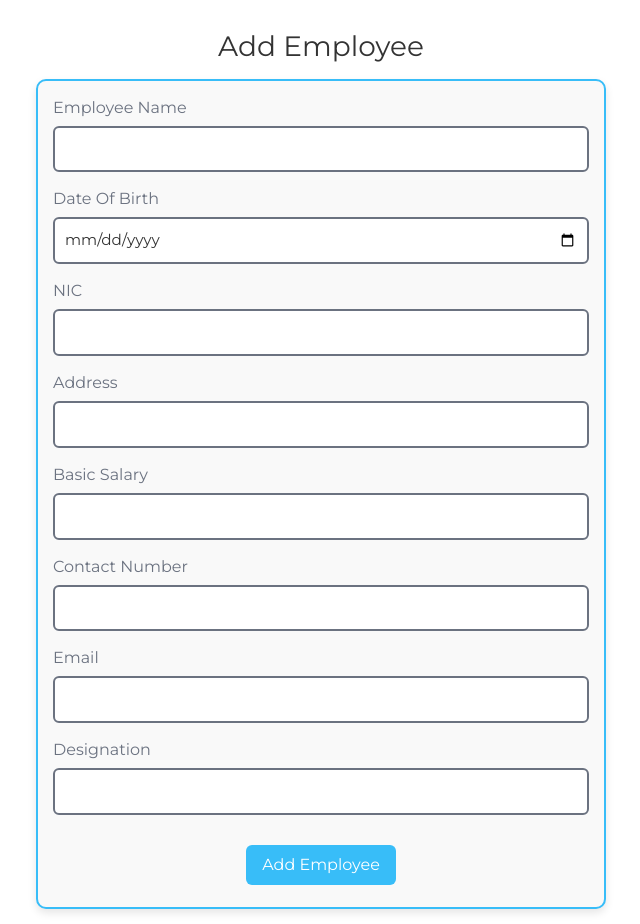
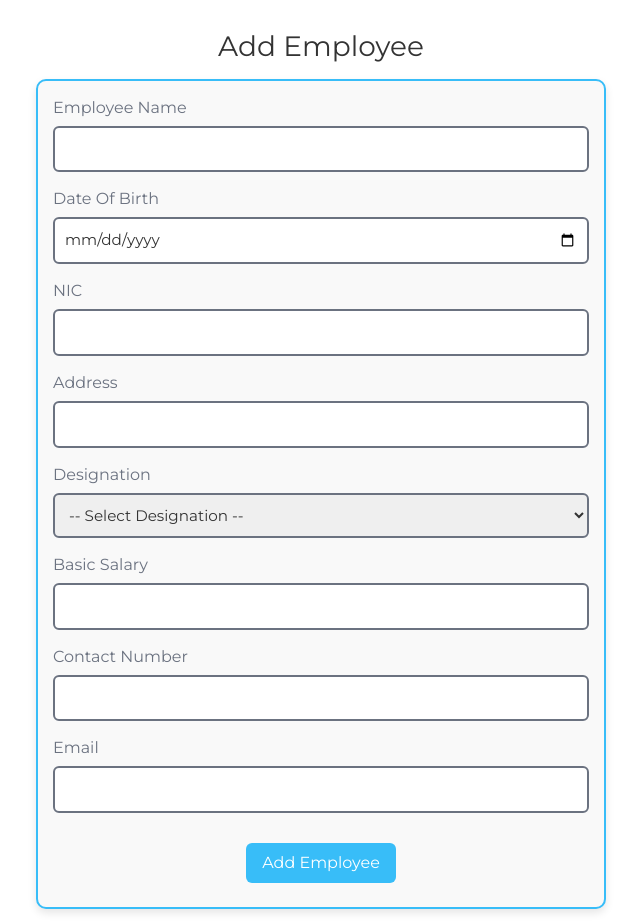
Before and after one commit to bluedragon1228/automotivation, a React (Vite) app in the folder client/: page /employee/creat in a window 1280 px wide. Shown: the whole page, without its empty margins (319-959 px from the left). Built offline with nearby package versions, Linux system fonts and the light colour scheme; what @react-pdf/renderer would draw is missing.

Commit message:
UpdateAddEmployeeFeild

```diff
--- a/client/src/pages/employee management/AddEmployee.jsx
+++ b/client/src/pages/employee management/AddEmployee.jsx
@@ -196,6 +196,24 @@ const AddEmployee = () => {
     </div>
 
     <div className="form-group">
+  <label className='form-label'>Designation</label>
+
+  <select
+    value={Designation}
+    onChange={(e) => setDesignation(e.target.value)}
+    className='form-input'
+  >
+    <option value="">-- Select Designation --</option>
+    <option value="Manager">Manager</option>
+    <option value="Developer">Developer</option>
+    <option value="Designer">Designer</option>
+    <option value="Tester">Tester</option>
+  </select>
+</div>
+
+
+
+    <div className="form-group">
       <label className='form-label'>Basic Salary</label>
       <input type="number" value={BasicSalary}
         onChange={(e) => setBasicsalary(e.target.value)}
@@ -216,7 +234,7 @@ const AddEmployee = () => {
         className='form-input' />
     </div>
 
-    <div className="form-group">
+    {/* <div className="form-group">
       <label className='form-label'>Designation</label>
       <input
       type="text"
@@ -225,7 +243,7 @@ const AddEmployee = () => {
         const onlyText = e.target.value.replace(/[^a-zA-Z\s]/g, '');
         setDesignation(onlyText);
       }} className='form-input' />
-    </div>
+    </div> */}
 
     <button className='form-button' onClick={handleAddEmployee}>
       Add Employee
--- a/client/src/pages/employee management/EmployeeDashboard.jsx
+++ b/client/src/pages/employee management/EmployeeDashboard.jsx
@@ -91,10 +91,10 @@ function EmployeeDashboard() {
               <th>DOB</th>
               <th>NIC</th>
               <th>Address</th>
+              <th>Designation</th>
               <th>Basic Salary</th>
               <th>Contact No</th>
               <th>Email</th>
-              <th>Designation</th>
               <th>Action</th>
             </tr>
           </thead>
@@ -106,10 +106,10 @@ function EmployeeDashboard() {
                 <td>{employee.DOB}</td>
                 <td>{employee.NIC}</td>
                 <td>{employee.Address}</td>
+                <td>{employee.Designation}</td>
                 <td>{employee.BasicSalary}</td>
                 <td>{employee.ContactNo}</td>
                 <td>{employee.Email}</td>
-                <td>{employee.Designation}</td>
                 <td>
                   <div className='action-icons'>
                     <Link to={`/employee/show/${employee._id}`}>
```
